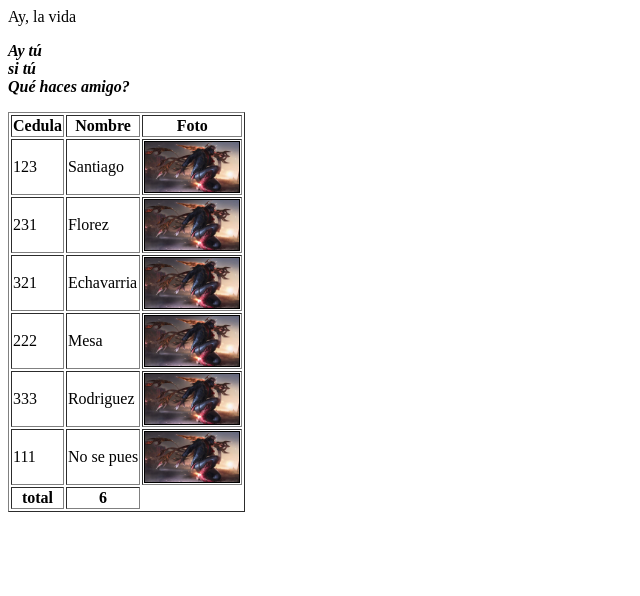
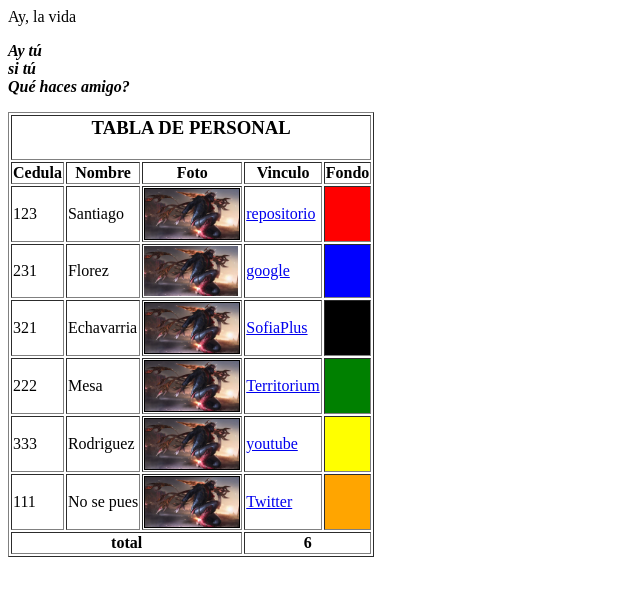
Before and after one commit to Santiago-F-E/Proyectos_Becerra, a plain HTML site: page index.html in a window 1280 px wide. Shown: the whole page, without its empty margins (0-640 px from the left). Drawn offline with Linux system fonts and the light colour scheme.

Commit message:
Finalizando el dia 16/05/22

```diff
--- a/index.html
+++ b/index.html
@@ -10,9 +10,14 @@
         <table border="1">
             <thead>
                 <tr>
+                    <th colspan="5"><h3><center>TABLA DE PERSONAL</center></h3></th>
+                </tr>
+                <tr>
                     <th>Cedula</th>
                     <th>Nombre</th>
                     <th>Foto</th>
+                    <th>Vinculo</th>
+                    <th>Fondo</th>
                 </tr>
             </thead>
             <tbody>
@@ -20,37 +25,49 @@
                     <td>123</td>
                     <td>Santiago</td>
                     <td><img src="img/Talon_prestige.jpg" height="50px" border = "1"></td>
+                    <td><a href="https://github.com/Santiago-F-E/Proyectos_Becerra">repositorio</a></td>
+                    <td bgcolor="red"></td>
                 </tr>
                 <tr>
                     <td>231</td>
                     <td>Florez</td>
-                    <td><img src="img/Talon_prestige.jpg" height="50px" border = "1"></td>
+                    <td><img src="img/Talon_prestige.jpg" height="50px"></td>
+                    <td><a href="https://www.google.com/?hl=es">google</a></td>
+                    <td bgcolor="blue"></td>
                 </tr>
                 <tr>
                     <td>321</td>
                     <td>Echavarria</td>
                     <td><img src="img/Talon_prestige.jpg" height="50px" border = "1"></td>
+                    <td><a href="http://oferta.senasofiaplus.edu.co/sofia-oferta/">SofiaPlus</a></td>
+                    <td bgcolor="black"></td>
                 </tr>
                 <tr>
                     <td>222</td>
                     <td>Mesa</td>
                     <td><img src="img/Talon_prestige.jpg" height="50px" border = "1"></td>
+                    <td><a href="https://sena.territorio.la/index.php?login=true">Territorium</a></td>
+                    <td bgcolor="green"></td>
                 </tr>
                 <tr>
                     <td>333</td>
                     <td>Rodriguez</td>
                     <td><img src="img/Talon_prestige.jpg" height="50px" border = "1"></td>
+                    <td><a href="https://www.youtube.com/">youtube</a></td>
+                    <td bgcolor="yellow"></td>
                 </tr>
                 <tr>
                     <td>111</td>
                     <td>No se pues</td>
                     <td><img src="img/Talon_prestige.jpg" height="50px" border = "1"></td>
+                    <td><a href="https://twitter.com/?lang=es">Twitter</a></td>
+                    <td bgcolor="orange"></td>
                 </tr>
             </tbody>
             <tfoot>
                 <tr>
-                    <th>total</th>
-                    <th>6</th>
+                    <th colspan="3">total</th>
+                    <th colspan="3">6</th>
                 </tr>
             </tfoot>
         </table>
@@ -58,6 +75,8 @@
 </html>
 
 <!--
+    !Doctype - Sirve para iniciar el programa en HTML5
+    html - Sirve para comenzar a programar en HTML
     head - Configuración del documento
     body - muestra la pagína
     p - Es para hacer parrafo
@@ -76,4 +95,15 @@
     border - Sirve como su nombre indica, para poner bordes
     width - Sirve para modicar el ancho de la imagen
     height - Sirve para modificar la altura de la imagen
+    a - Se una para vincular un link a algo
+    h1/6 - Sirven para colocar titulos
+    colspan (Casillas que necesita) - Se utiliza para que el titulo ocupe varias columnas
+    input - Son etiquetas abiertas, ademas vienen en varios tipos. Sirven para pedir información
+    select - Sirve para crear una lista con varias opciones (Las opciones se ponen con el comando "Option")
+    input "submit" - Sirve para enviar los datos
+    input "reset" - Sirve para limpiar la pantalla de los datos
+    input "file" - Sirve para subir un archivo
+    placeholder - Sirve para poner un texto de fondo
+    textarea - Sirve para poner un cuadro para poner un texto
+    button - Es como un input (Identificar que tipo de boton es)
 -->
```
Also changed, not shown: formulario.html (added, +29 -0 lines).
